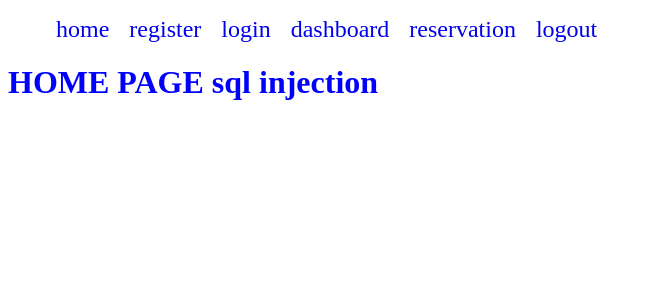
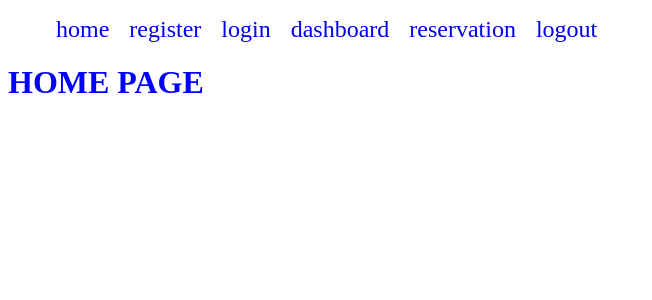
Before and after one commit to j0-maker/res_app2, a Flask app: template templates/index.html in a window 1280 px wide. Shown: the top 300 px of the page, without its empty margins (0-652 px from the left). Run offline with Flask 2, Linux system fonts and the light colour scheme; the template is opened without the code that fills it, so the values that code supplies are empty; the visitor is signed in with stand-in values (Sample User, id 1).

Commit message:
Initial commit

```diff
--- a/templates/index.html
+++ b/templates/index.html
@@ -1,3 +1,3 @@
 {% extends 'layout.html' %} {% block body %}
-<h1>HOME PAGE sql injection</h1>
+<h1>HOME PAGE</h1>
 {% endblock body %}
```
